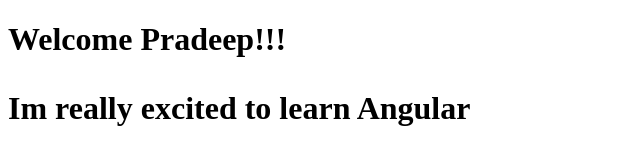
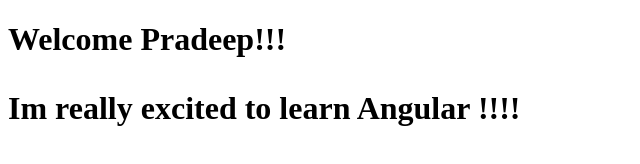
Before and after one commit to vpradeepkumar94/Coursera_test, a plain HTML site: page index.html in a window 1280 px wide. Shown: the full height of the page, 0-640 px from the left. Drawn offline with Linux system fonts and the light colour scheme.

Commit message:
Next Version of file

```diff
--- a/index.html
+++ b/index.html
@@ -6,6 +6,6 @@
 <body>
 <h1> Welcome Pradeep!!! <h1>
 
-<p>Im really excited to learn Angular</p>
+<p>Im really excited to learn Angular !!!!</p>
  </body>
 </html>
```
